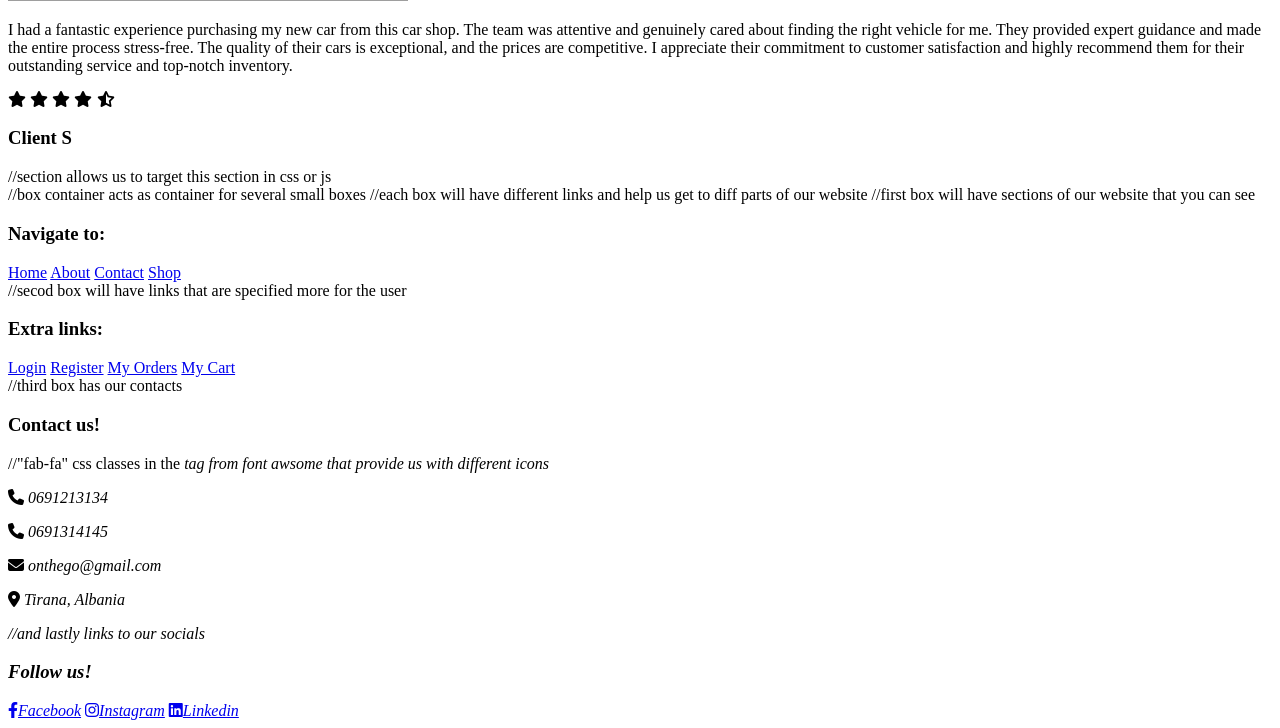
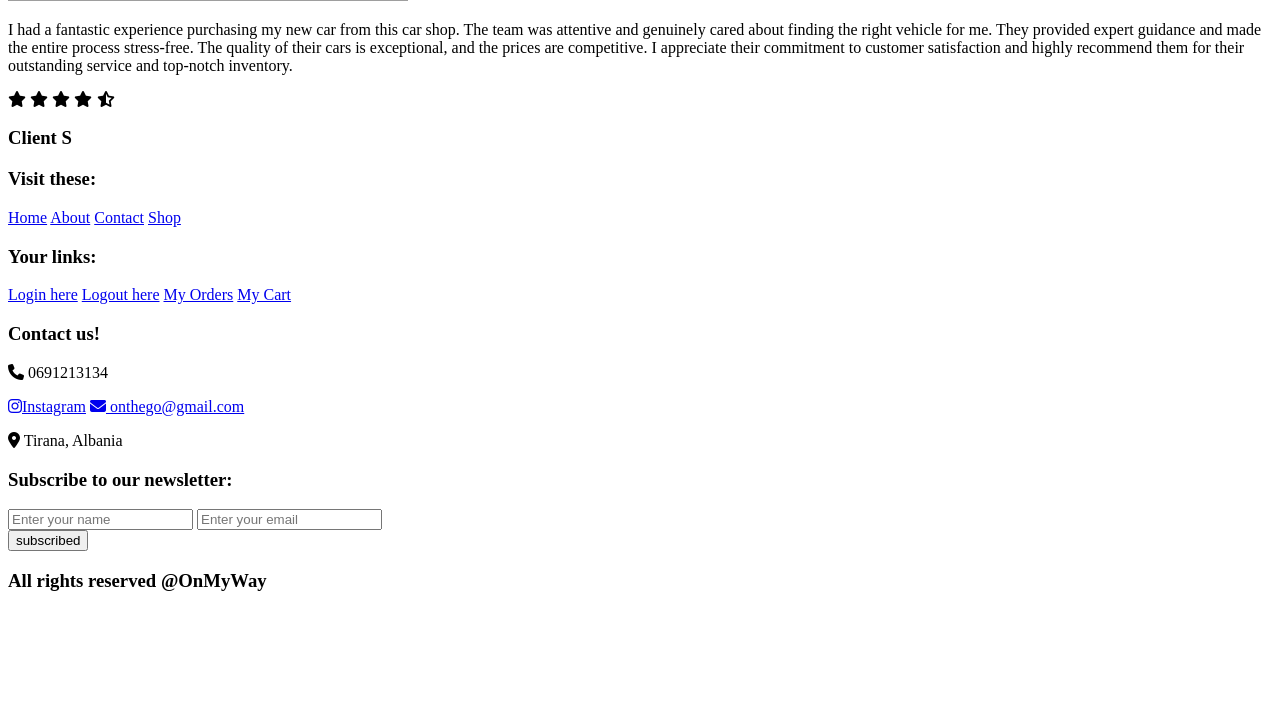
Before and after one commit to XhesBaze/CarShopWEBProject, a PHP site: page /about.php in a window 1280 px wide. Shown: the part 4169-4897 px from the top of the page. After the commit the page ends 4760 px from the top, so only its background shows below. Run offline with PHP 8.4, Linux system fonts and the light colour scheme; a user stored in the database is signed in; grey boxes are pictures that could not be loaded.

Commit message:
Update footer.php

```diff
--- a/phpFiles/footer.php
+++ b/phpFiles/footer.php
@@ -1,48 +1,64 @@
+<?php
+@include 'config.php';
 
-//section allows us to target this section in css or js
+session_start();
+$user_id = $_SESSION['user_id'];
+
+if(!isset($user_id)){
+   header('location:login.php');
+};
+
+if(isset($_POST['send'])){
+
+    $name = mysqli_real_escape_string($conn, $_POST['name']);
+    $email = mysqli_real_escape_string($conn, $_POST['email']);
+
+    $select_subscription= mysqli_query($conn, "SELECT * FROM `subscribe` WHERE name = '$name' AND email = '$email' ") or die('Query failed');
+
+    if(mysqli_num_rows($select_subscription) > 0){
+        $subscriber[] = 'Subscriber saved already!';
+    }else{
+        mysqli_query($conn, "INSERT INTO `subscribe`(user_id, name, email) VALUES('$user_id', '$name', '$email')") or die('Query failed');
+        $subscriber[] = 'Thanks for subscribing to our newsletter!:)';
+    }
+
+}
+
+?>
+
 <section class="footer">
 
-
-    <div class="box-container">//box container acts as container for several small boxes
-//each box will have different links and help us get to diff parts of our website
-
-//first box will have sections of our website that you can see
+    <div class="box-container">
         <div class="box">
-            <h3>Navigate to: </h3>
+            <h3>Visit these:  </h3>
             <a href="home.php">Home</a>
             <a href="about.php">About</a>
             <a href="contact.php">Contact</a>
             <a href="shop.php">Shop</a>
         </div>
-
-//secod box will have links that are specified more for the user
         <div class="box">
-            <h3>Extra links: </h3>
-            <a href="login.php">Login</a>
-            <a href="register.php">Register</a>
+            <h3>Your links:</h3>
+            <a href="login.php">Login here</a>
+            <a href="logout.php">Logout here</a>
             <a href="orders.php">My Orders</a>
             <a href="cart.php">My Cart</a>
         </div>
-
-//third  box has  our contacts
         <div class="box">
             <h3>Contact us!</h3>
-            //"fab-fa" css classes in the <i> tag from font awsome that provide us with different icons
             <p> <i class="fas fa-phone"></i> 0691213134 </p>
-            <p> <i class="fas fa-phone"></i> 0691314145 </p>
-            <p> <i class="fas fa-envelope"></i> onthego@gmail.com </p>
+             <a href="#"><i class="fab fa-instagram"></i>Instagram</a>
+            <a href="#"> <i class="fas fa-envelope"></i> onthego@gmail.com </a>
             <p> <i class="fas fa-map-marker-alt"></i> Tirana, Albania </p>
         </div>
-
-//and lastly links to our socials
-        <div class="box">
-            <h3>Follow us!</h3>
-
-            <a href="#"><i class="fab fa-facebook-f"></i>Facebook</a>
-            <a href="#"><i class="fab fa-instagram"></i>Instagram</a>
-            <a href="#"><i class="fab fa-linkedin"></i>Linkedin</a>
-        </div>
-
+        <div class="box"><p> <form action="" method="POST">
+        <h3 class="newsletter">Subscribe to our newsletter:</h3>
+        <input class="newsletter" type="text" name="name" placeholder="Enter your name" class="box" required>
+        <input class="newsletter" type="email" name="email" placeholder="Enter your email" class="box" required><br>
+        <input type="submit" value="subscribed" name="send" class="btn">
+</form>
     </div>
-
+    <div>
+    <h3 class="rights">
+All rights reserved @OnMyWay
+</h3></div>
 </section>
```
